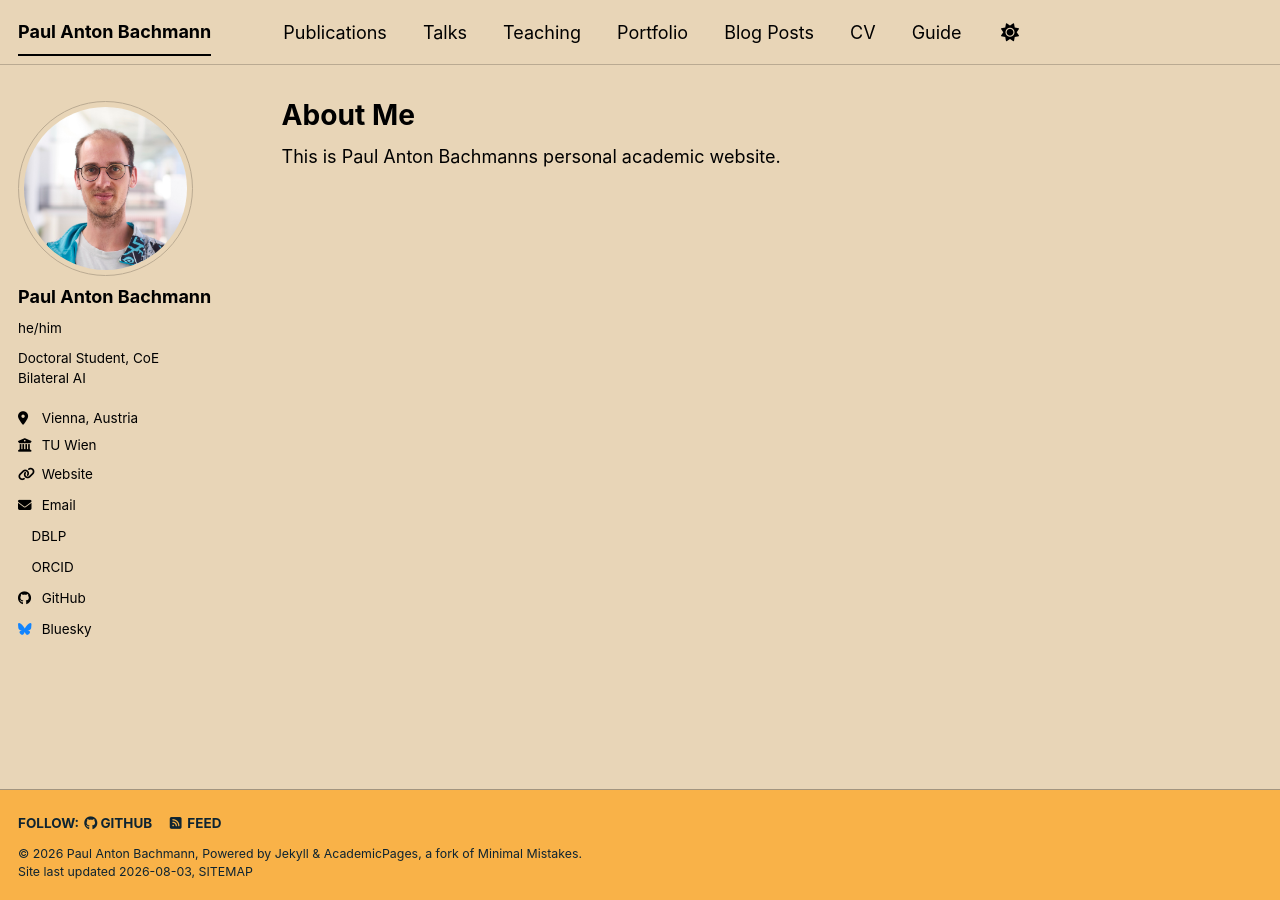
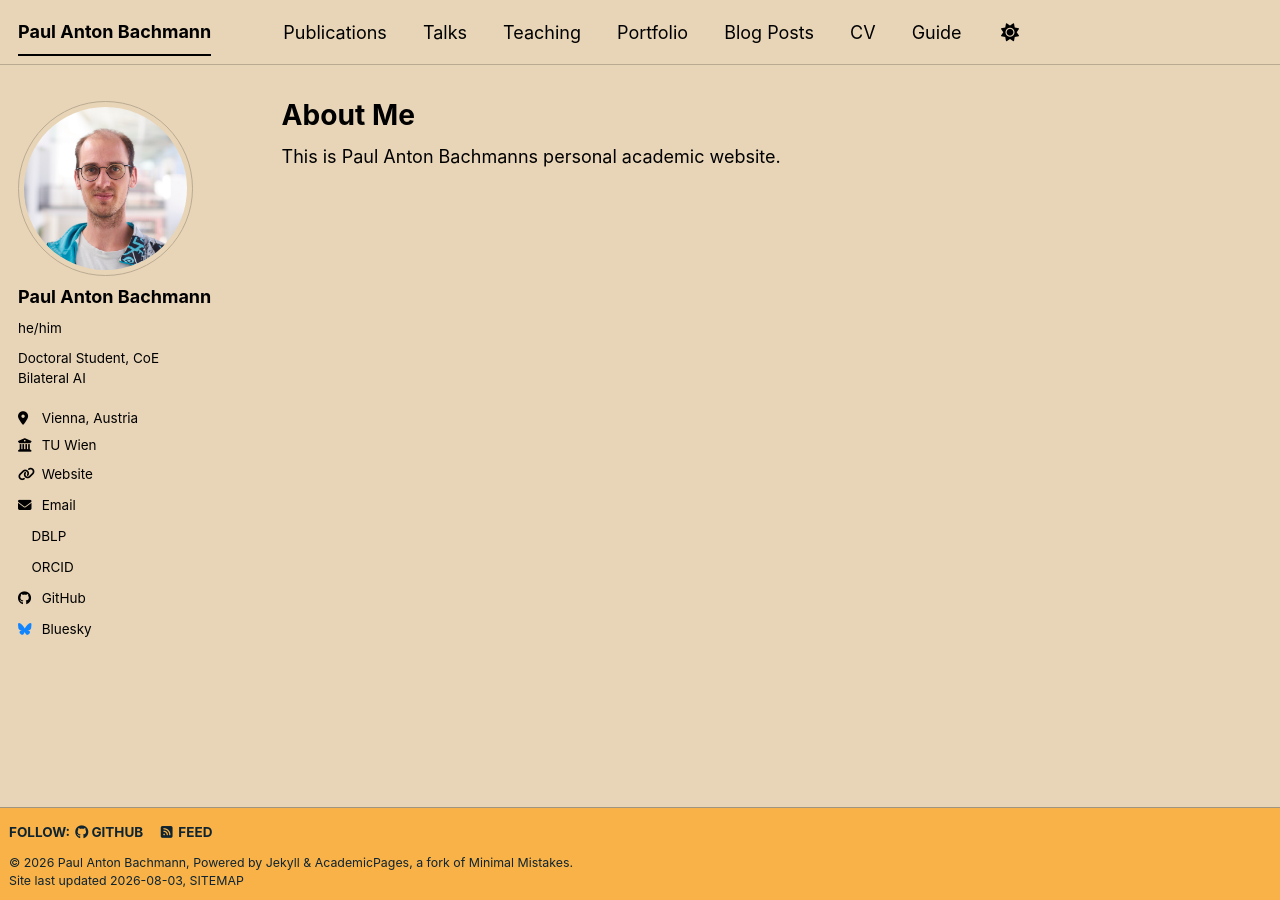
Before and after one commit to pabachmann/pabachmann.github.io, a Jekyll site: the page built from _pages/about.md, in a window 1280 px wide. Built offline with Jekyll 4.4.1, drawn with Linux system fonts in a browser that asks for light colours; a style sheet for code colours, icons or effects is not loaded.

Commit message:
Update _footer.scss

```diff
--- a/_sass/layout/_footer.scss
+++ b/_sass/layout/_footer.scss
@@ -31,9 +31,9 @@
     @include clearfix;
     margin-left: auto;
     margin-right: auto;
-    margin-top: 1em;
+    margin-top: 0.5em;
     max-width: 100%;
-    padding: 0 1em 1em;
+    padding: 0 0.5em 0.5em;
 
     @include breakpoint($x-large) {
       max-width: $x-large;
```
